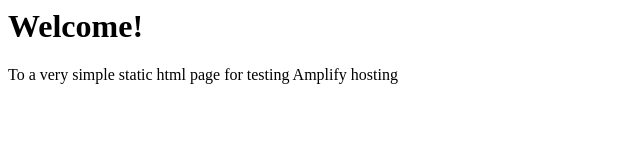
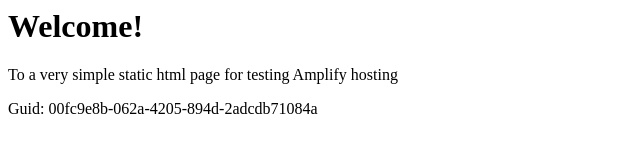
Before and after one commit to aws-aemilia-iad/Github-PR-Commit-Integration-Test-DoNotTouch-v1-prod-us-east-1, a website: page src/index.html in a window 1280 px wide. Shown: the whole page, without its empty margins (0-640 px from the left). Drawn offline with Linux system fonts and the light colour scheme.

Commit message:
commit from integ tests

```diff
--- a/src/index.html
+++ b/src/index.html
@@ -1,3 +1,5 @@
+
+
 <html lang="en">
 
 <head>
@@ -10,6 +12,6 @@
 <body>
     <h1>Welcome!</h1>
     <p>To a very simple static html page for testing Amplify hosting</p>
-</body>
+    <p>Guid: 00fc9e8b-062a-4205-894d-2adcdb71084a</p></body>
 
 </html>
```
